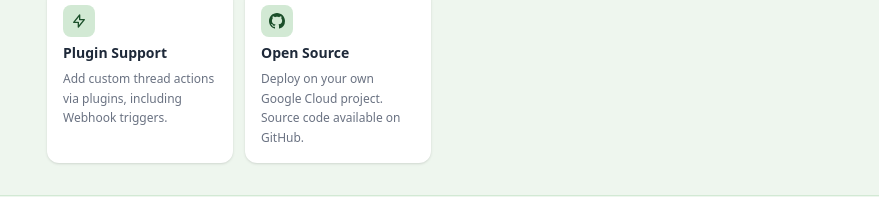
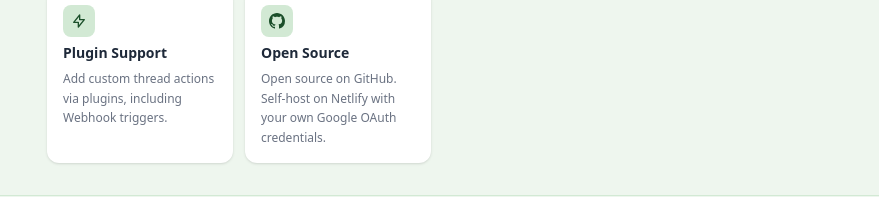
Before and after one commit to peccu/morg, a Vue app in the folder apps/web/: page /login in a window 1280 px wide. Shown: the part 559-756 px from the top of the page, without its empty margins (401-1280 px from the left). Built offline with nearby package versions, Linux system fonts and the light colour scheme; no server answers; what @tanstack/vue-query would draw is missing.

Commit message:
fix: correct landing page OSS description (Netlify, not Google Cloud) docs: add T007 README and T008 demo mode tasks
Co-Authored-By: Claude Sonnet 4.6 <noreply@anthropic.com>

```diff
--- a/apps/web/src/i18n/en.ts
+++ b/apps/web/src/i18n/en.ts
@@ -122,7 +122,7 @@ export default {
     plugin: 'Plugin Support',
     pluginDesc: 'Add custom thread actions via plugins, including Webhook triggers.',
     oss: 'Open Source',
-    ossDesc: 'Deploy on your own Google Cloud project. Source code available on GitHub.',
+    ossDesc: 'Open source on GitHub. Self-host on Netlify with your own Google OAuth credentials.',
     github: 'View on GitHub',
   },
 }
--- a/apps/web/src/i18n/ja.ts
+++ b/apps/web/src/i18n/ja.ts
@@ -122,7 +122,7 @@ export default {
     plugin: 'プラグイン拡張',
     pluginDesc: 'Webhook送信など、カスタムアクションをプラグインで追加できます。',
     oss: 'オープンソース',
-    ossDesc: '自分のGoogle Cloudでデプロイして使えます。コードはGitHubで公開中。',
+    ossDesc: 'GitHubで公開中。NetlifyとGoogle OAuthを用意すれば自分でホストして使えます。',
     github: 'GitHub で見る',
   },
 }
```
Also changed, not shown: 1 other file (tests, documents, lock files or other folders).
